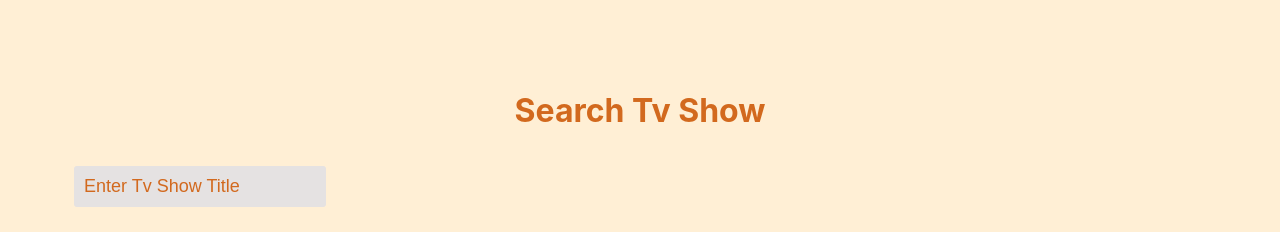
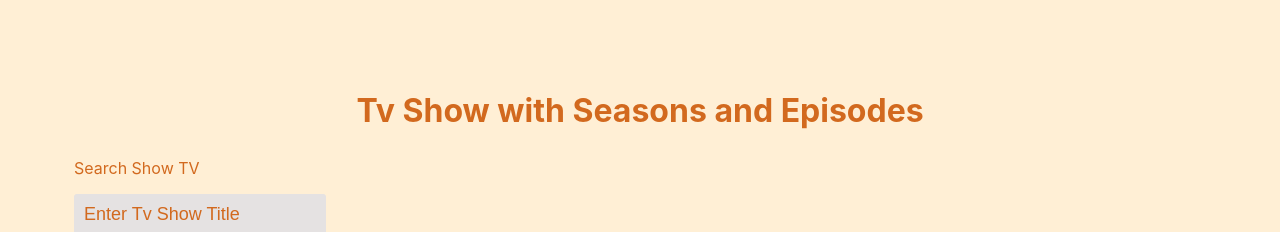
Before and after one commit to lilGGG/CodeTask, a React (Create React App) app: page / in a window 1280 px wide. Shown: the top 232 px of the page. Built offline with nearby package versions, Linux system fonts and the light colour scheme; no server answers.

Commit message:
prepareforatomdesign

```diff
--- a/package.json
+++ b/package.json
@@ -15,6 +15,7 @@
     "react-scripts": "5.0.1",
     "react-table": "^7.8.0",
     "react-table-6": "^6.11.0",
+    "react-test-renderer": "^18.1.0",
     "styled-components": "^5.3.5",
     "web-vitals": "^2.1.4"
   },
--- a/src/App.js
+++ b/src/App.js
@@ -25,6 +25,13 @@ const SearchInput = styled.input`
 const Wrapper = styled.section`
   padding: 4em;
   background: papayawhip;
+`;
+
+const Label = styled.label `
+  color: chocolate;
+  padding: 0 0 4px 10px;
+  line-height: 1.5;
+  display: block;
 `;
 
 function App() {
@@ -62,7 +69,8 @@ function App() {
       <header className="App-header">
         <div className="main">
           <Wrapper>
-            <Title> Search Tv Show </Title>
+            <Title> Tv Show with Seasons and Episodes</Title>
+              <Label> Search Show TV </Label>
               <SearchInput  placeholder="Enter Tv Show Title" onChange={inputHandler} />
             <Shows records= {records} input={searchText} />
           </Wrapper>
```
Also changed, not shown: src/components/Shows.js (+4 -4 lines), 2 other files (tests, documents, lock files or other folders).
